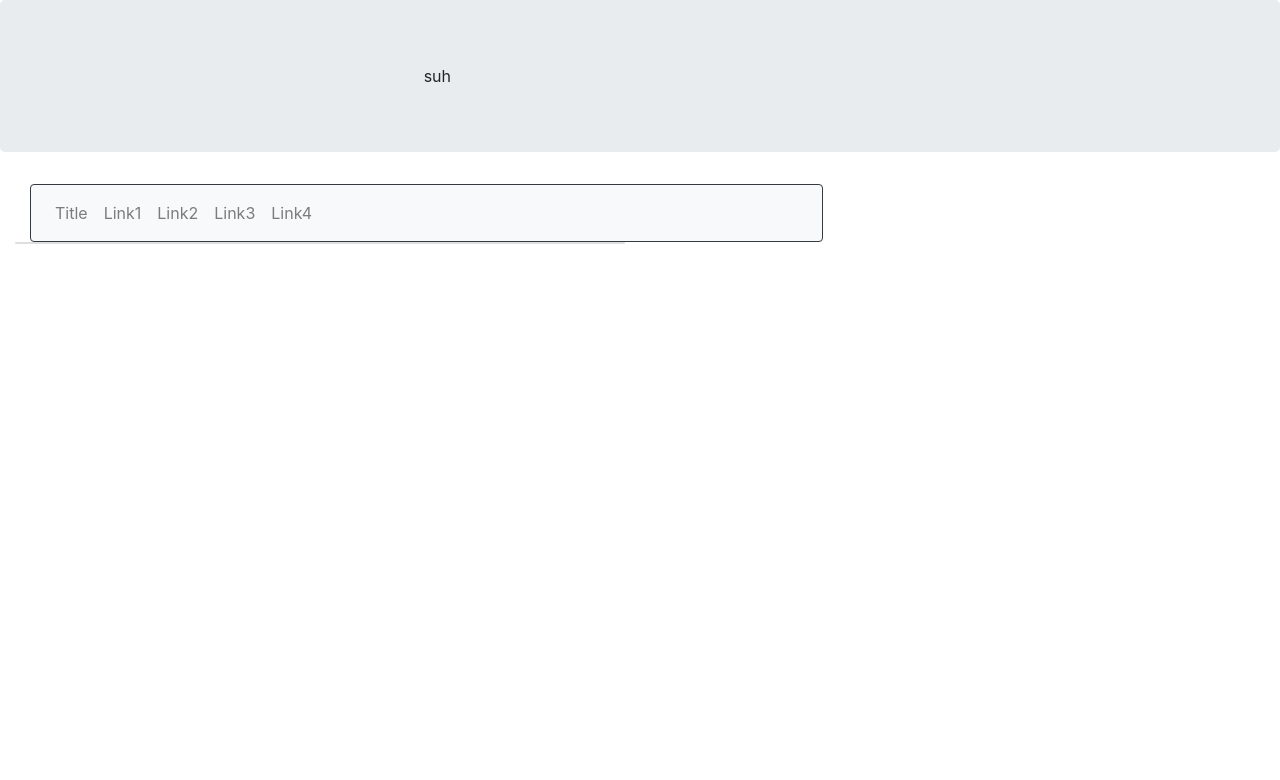
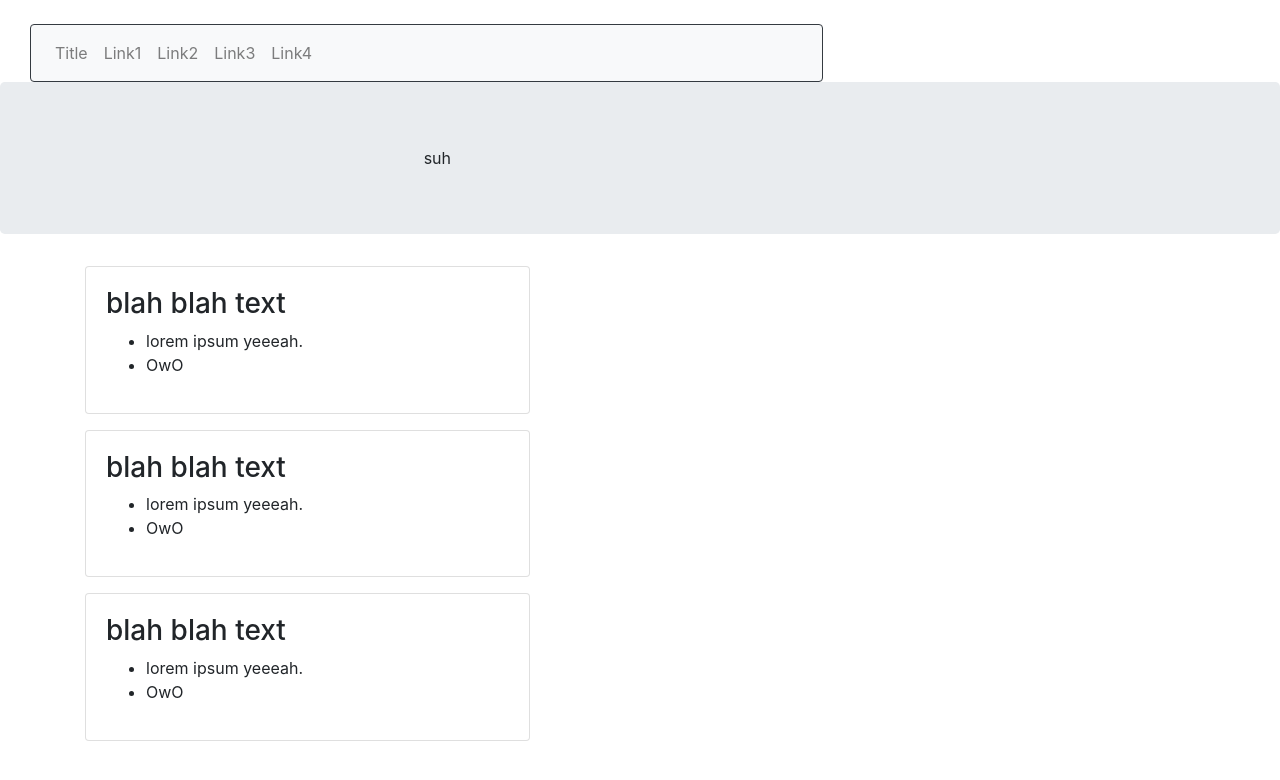
Before and after one commit to Jaccuse/bootstrap-challenge, a PHP site: page / in a window 1280 px wide. Shown: the top 780 px of the page. Run offline with PHP 8.4, Linux system fonts and the light colour scheme; some libraries are stand-ins or nearby versions.

Commit message:
Something is happening

```diff
--- a/index.php
+++ b/index.php
@@ -15,12 +15,6 @@
         <link rel="stylesheet" href="https://maxcdn.bootstrapcdn.com/bootstrap/4.0.0-beta.2/css/bootstrap.min.css" integrity="sha384-PsH8R72JQ3SOdhVi3uxftmaW6Vc51MKb0q5P2rRUpPvrszuE4W1povHYgTpBfshb" crossorigin="anonymous">
     </head>
     <body>
-        <div class="jumbotron text-center">
-            <div class="col-xs-12 col-sm-6 col-md-8">
-                suh
-            </div>
-        </div>
-
         <!-- borrowed this from Korigan just to see if something would work -->
         <div class="col-xs-12 col-sm-6 col-md-8">
             <div class="container">
@@ -47,12 +41,61 @@
                 </nav>
             </div>
         </div>
-        <div class="col-md-6">
-            <div class="card w-100 mb-3">
-                <div>
-
+        <div class="jumbotron text-center">
+            <div class="col-xs-12 col-sm-6 col-md-8">
+                suh
+            </div>
+        </div>
+        <section class="py-6">
+            <div class="container">
+                <div class="row">
+                    <div class="col-md-5 d-md-flex">
+                        <div class="card w-100 mb-3">
+                            <div class="card-body">
+                                <h3>blah blah text</h3>
+                                <ul>
+                                    <li>lorem ipsum yeeeah.</li>
+                                    <li>OwO</li>
+                                </ul>
+                            </div>
+                        </div>
+                    </div>
                 </div>
             </div>
-        </div>
+        </section>
+        <section class="py-6">
+            <div class="container">
+                <div class="row">
+                    <div class="col-md-5 d-md-flex">
+                        <div class="card w-100 mb-3">
+                            <div class="card-body">
+                                <h3>blah blah text</h3>
+                                <ul>
+                                    <li>lorem ipsum yeeeah.</li>
+                                    <li>OwO</li>
+                                </ul>
+                            </div>
+                        </div>
+                    </div>
+                </div>
+            </div>
+        </section>
+        <section class="py-6">
+            <div class="container">
+                <div class="row">
+                    <div class="col-md-5 d-md-flex">
+                        <div class="card w-100 mb-3">
+                            <div class="card-body">
+                                <h3>blah blah text</h3>
+                                <ul>
+                                    <li>lorem ipsum yeeeah.</li>
+                                    <li>OwO</li>
+                                </ul>
+                            </div>
+                        </div>
+                    </div>
+                </div>
+            </div>
+        </section>
     </body>
 </html>
--- /dev/null
+++ b/styles.css
@@ -0,0 +1,4 @@
+section {
+    display: flex;
+    justify-content: center;
+}
```
